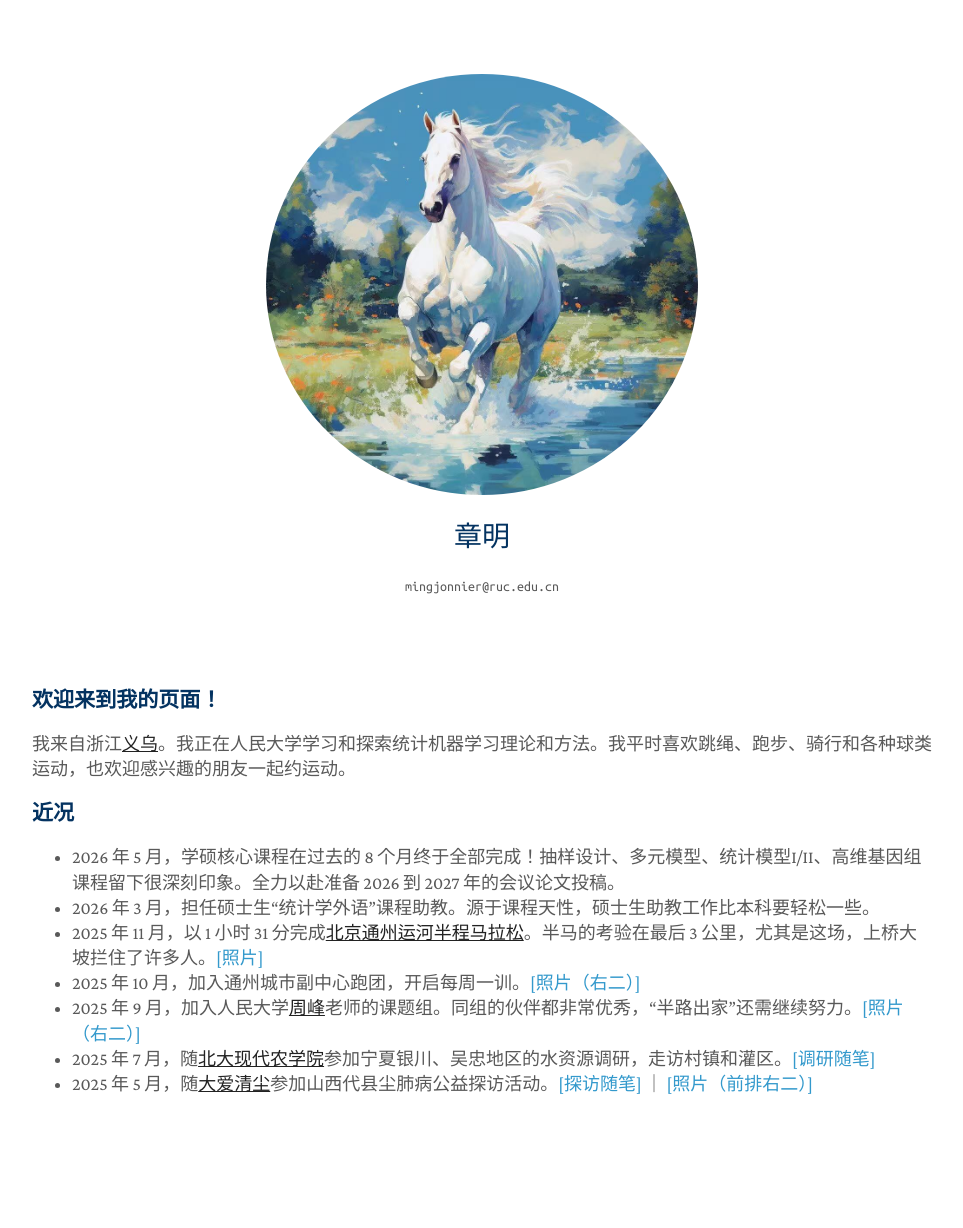
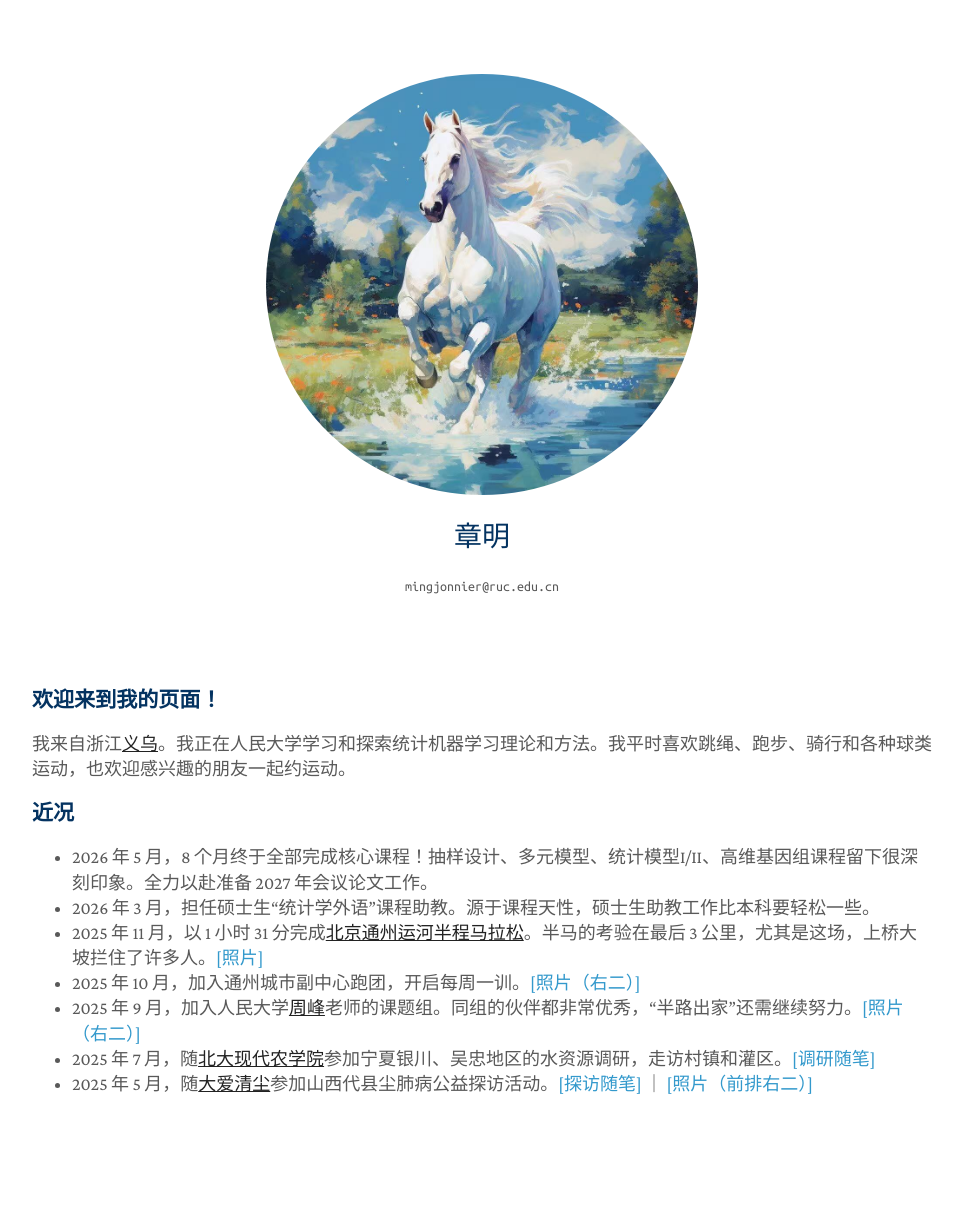
Before and after one commit to zhangming4153/zhangming4153.github.io, a Jekyll site: the page built from cn/index.md, in a window 1280 px wide. Shown: the whole page, without its empty margins (158-1121 px from the left). Built offline with Jekyll 4.4.1, drawn with Linux system fonts in a browser that asks for light colours; a style sheet for code colours, icons or effects is not loaded.

Commit message:
Revise core course completion and conference paper timeline
Updated the completion status of core courses and adjusted the timeline for conference paper preparation.

```diff
--- a/cn/index.md
+++ b/cn/index.md
@@ -9,7 +9,7 @@ title: 章明
 
 ### 近况
 
-- 2026 年 5 月，学硕核心课程在过去的 8 个月终于全部完成！抽样设计、多元模型、统计模型I/II、高维基因组课程留下很深刻印象。全力以赴准备 2026 到 2027 年的会议论文投稿。
+- 2026 年 5 月，8 个月终于全部完成核心课程！抽样设计、多元模型、统计模型I/II、高维基因组课程留下很深刻印象。全力以赴准备 2027 年会议论文工作。
 - 2026 年 3 月，担任硕士生“统计学外语”课程助教。源于课程天性，硕士生助教工作比本科要轻松一些。
 - 2025 年 11 月，以 1 小时 31 分完成<a href="https://baike.baidu.com/item/2025北京通州运河半程马拉松/66790330"><strong><u>北京通州运河半程马拉松</u></strong></a>。半马的考验在最后 3 公里，尤其是这场，上桥大坡拦住了许多人。[[照片]](/assets/tongz_semimara_profile.jpg)
 - 2025 年 10 月，加入通州城市副中心跑团，开启每周一训。[[照片（右二）]](/assets/tongz_group.png)
```
